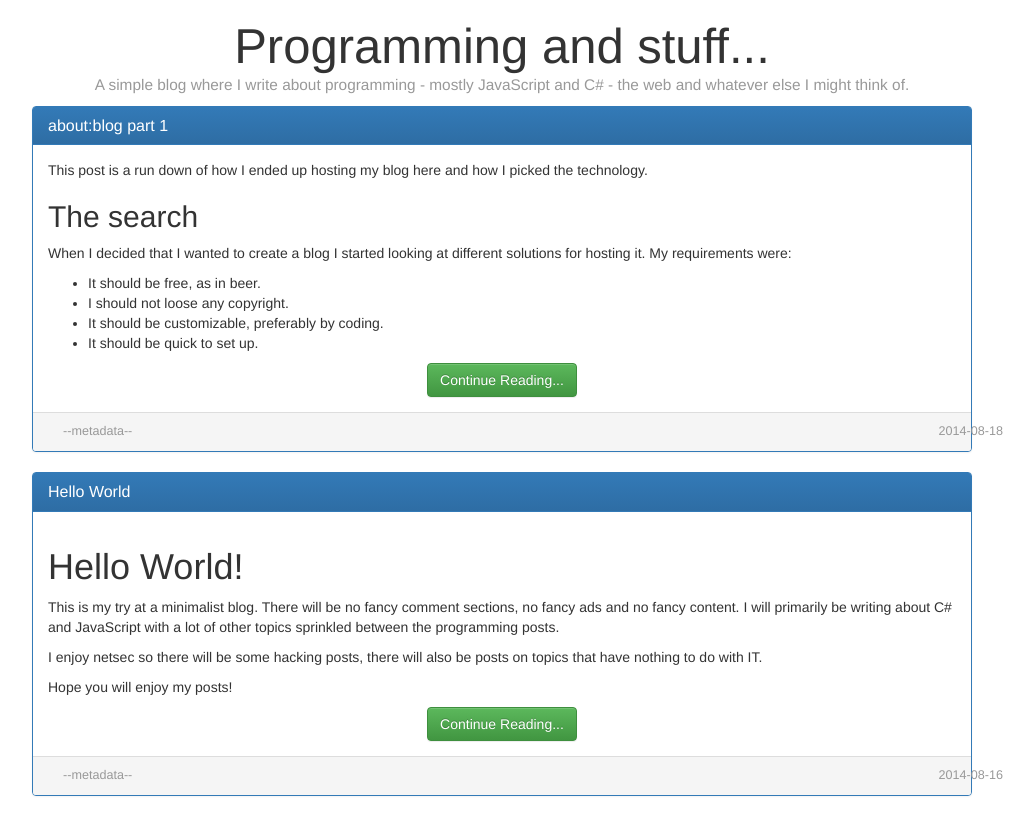
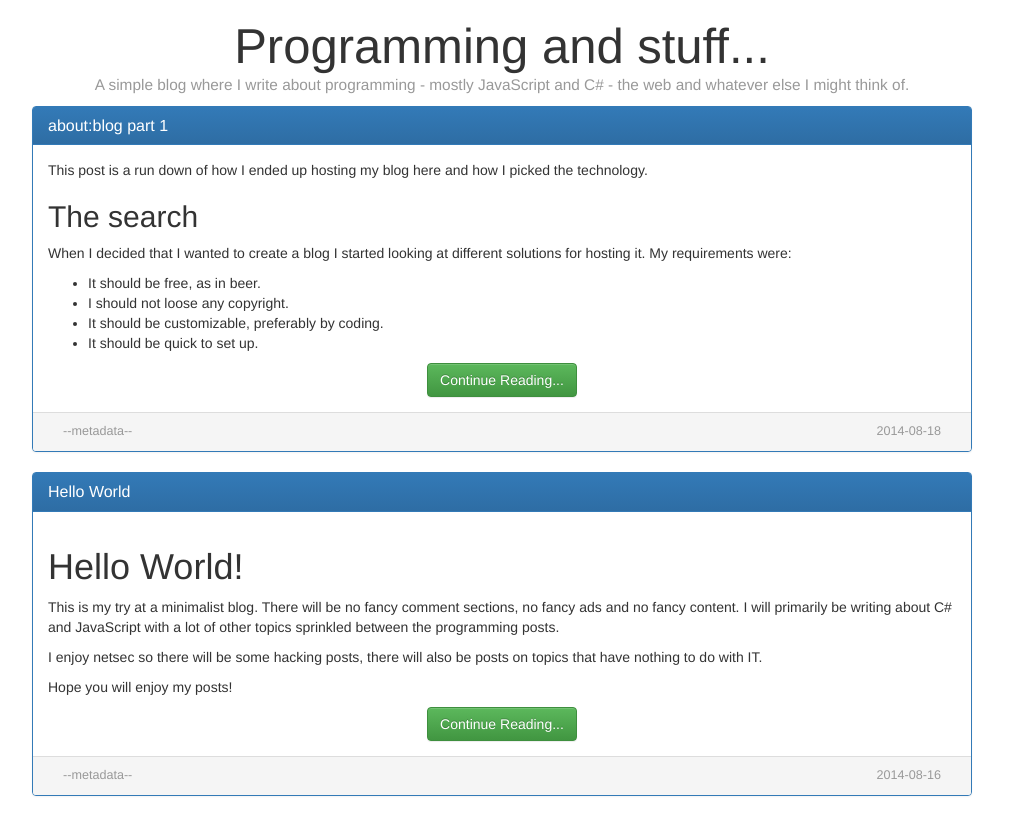
Before and after one commit to filimon-danopoulos/filimon-danopoulos.github.io, a plain HTML site: page index.html in a window 1280 px wide. Shown: the whole page, without its empty margins (138-1172 px from the left). Drawn offline with nearby package versions, Linux system fonts and the light colour scheme.

Commit message:
Changed post template to add metadata

```diff
--- a/index.html
+++ b/index.html
@@ -42,7 +42,7 @@
         </div>
     </div>
     <div class="panel-footer">
-        <div class="container">
+        <div class="container-fluid">
             <div class="row post-date">
                 <div class="col-md-6 text-left">
                     --metadata--
@@ -79,7 +79,7 @@ the programming posts. </p>
         </div>
     </div>
     <div class="panel-footer">
-        <div class="container">
+        <div class="container-fluid">
             <div class="row post-date">
                 <div class="col-md-6 text-left">
                     --metadata--
```
Also changed, not shown: posts/2014-08-16_Hello-World.html (+1 -1 lines), posts/2014-08-18_about:blog-part-1.html (+1 -1 lines), previews/2014-08-16_Hello-World.html (+1 -1 lines), previews/2014-08-18_about:blog-part-1.html (+1 -1 lines), templates/post.html (+1 -1 lines), templates/preview.html (+1 -1 lines).
